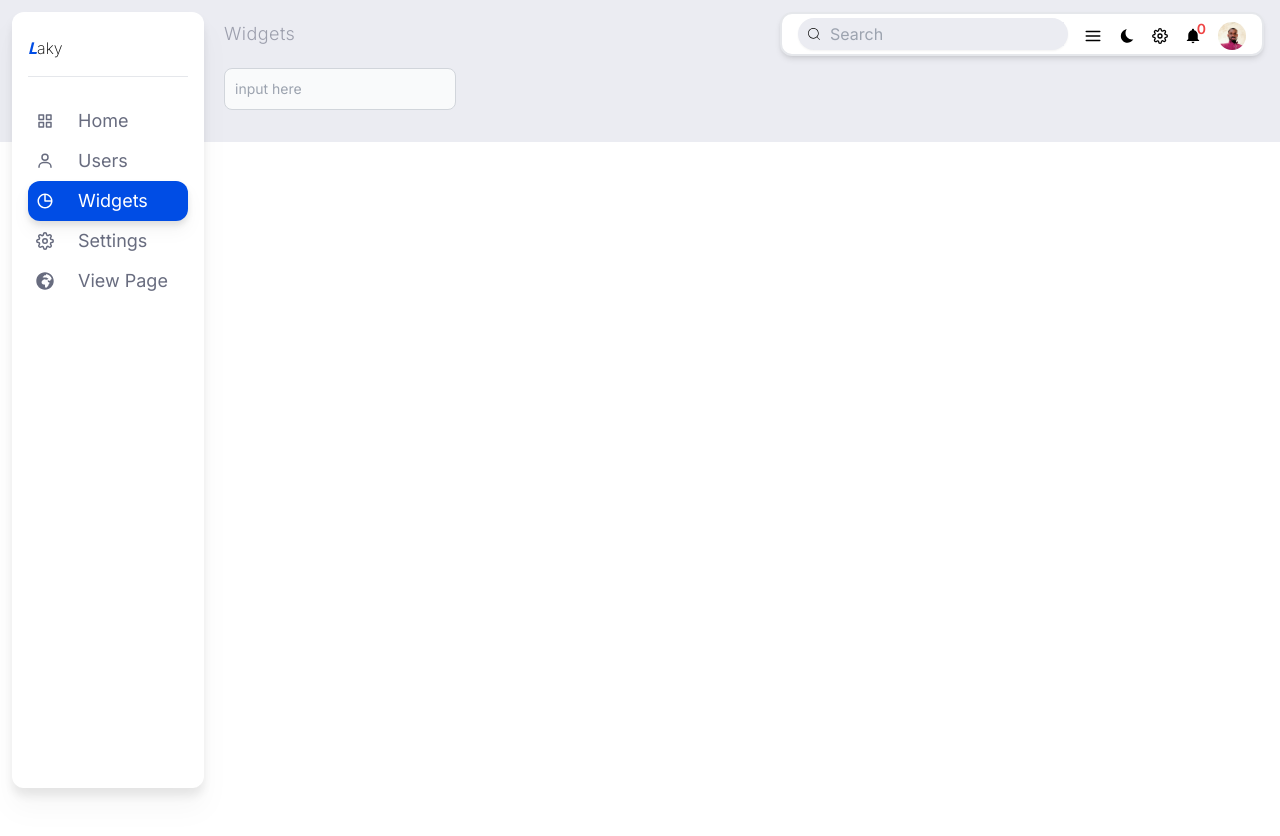
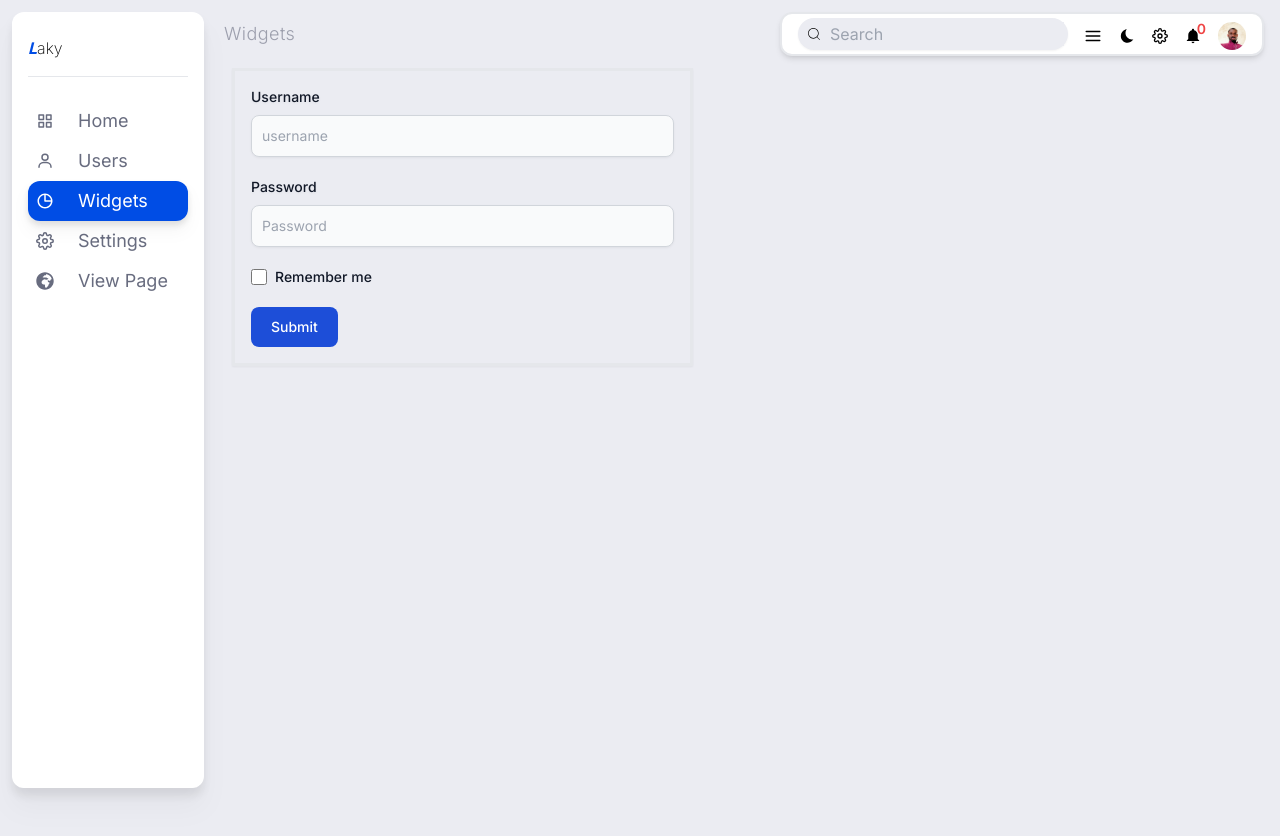
Before and after one commit to kusiLaw/next_dashboard, a Next.js app: page /dashboard/widgets in a window 1280 px wide. Shown: the top 836 px of the page. Before the commit the page ends 800 px from the top, so only its background shows below. Built offline with nearby package versions, Linux system fonts and the light colour scheme; what tailwindcss-animated would draw is missing.

Commit message:
Add login widgets

```diff
--- a/app/dashboard/widgets/page.js
+++ b/app/dashboard/widgets/page.js
@@ -1,10 +1,15 @@
 import TextInput from "@/components/textInput";
 import React from "react";
+import Login from "@/components/form/login";
 
 const Widgets = () =>{
     return(
-        <div className="flex flex-wrap bg-inherit">
-             <TextInput />
+        <div className="flex gap-4 p-2 flex-wrap bg-inherit min-h-screen">
+            {/* <div className="drop-shadow-lg "><TextInput /></div> */}
+            <div className=" shadow-sm border-2 w-[15rem] md:w-[45%]  h-fit ">
+            <Login /></div>
+
+
         </div>
     )
 }
--- a/app/layout.js
+++ b/app/layout.js
@@ -14,7 +14,7 @@ export const metadata = {
 export default function RootLayout({ children }) {
   return (
 
-      <html lang="en" className='' suppressHydrationWarning>
+      <html lang="en" className='dark:bg-white' suppressHydrationWarning>
         <body className={`${inter.className}`}>
            <div className=" relative  w-full">
            <Providers  >
--- a/components/button/index.jsx
+++ b/components/button/index.jsx
@@ -2,7 +2,7 @@ import Link from "next/link"
 
 export const Button = () =>{
     return(
-        <button className="p-2 pr-4 pl-4 border drop-shadow-full text-sm  rounded-full  bg-blue_contest
+        <button className="p-2 pr-4 pl-4 border drop-shadow-lg text-sm  rounded-full  bg-blue_contest
          text-white dark:bg-dark_color hover:drop-shadow-2xl hover:scale-[1.01]"> Add User</button>
     )
 }
--- /dev/null
+++ b/components/form/login.jsx
@@ -0,0 +1,25 @@
+const { default: TextInput } = require("../textInput")
+
+const Login = () =>{
+    return (
+
+
+<form className="  border p-4 ">
+ <TextInput label="username" required={true} />
+ <TextInput label="Password" required={true} />
+  <div className="flex items-start mb-5">
+    <div className="flex items-center h-5">
+      <input id="remember" type="checkbox" value="" className="w-4 h-4 border border-gray-300 rounded
+       bg-gray-50 focus:ring-3 focus:ring-blue-300 dark:bg-white" required />
+    </div>
+    <label htmlFor="remember"       className="ms-2 text-sm font-medium text-gray-900 dark:text-gray-300">Remember me</label>
+  </div>
+  <button type="submit" className="text-white bg-blue-700 hover:bg-blue-800 focus:ring-4 focus:outline-none focus:ring-blue-300 font-medium rounded-lg text-sm w-full sm:w-auto px-5 py-2.5 text-center dark:bg-blue-600 dark:hover:bg-blue-700 dark:focus:ring-blue-800">Submit</button>
+</form>
+
+    )
+
+
+}
+
+export default Login
--- a/components/textInput/index.jsx
+++ b/components/textInput/index.jsx
@@ -1,10 +1,10 @@
 const TextInput = ({label = "", required = false})=>{
     return (
-            <div class="mb-5">
-            <label htmlFor="email" class="block mb-2 text-sm font-medium text-gray-900">{label}</label>
-            <input type="email" id={label} class="bg-gray-50 border border-gray-300 text-gray-900 text-sm rounded-lg focus:ring-blue-500
-            focus:border-blue-500 block w-full p-2.5 dark:bg-dark_color
-                " placeholder="input here" required={required} />
+            <div class="mb-5 drop-shadow-sm">
+            <label htmlFor={label} class="block mb-2 text-sm font-medium text-gray-900 capitalize">{label}</label>
+            <input type={label} id={label} class="bg-gray-50 border border-gray-300 text-gray-900 text-sm rounded-lg focus:ring-blue-500
+            focus:border-blue-500 block w-full p-2.5 dark:!bg-dark_color
+                " placeholder={label} required={required} />
             </div>
     )
 }
```
